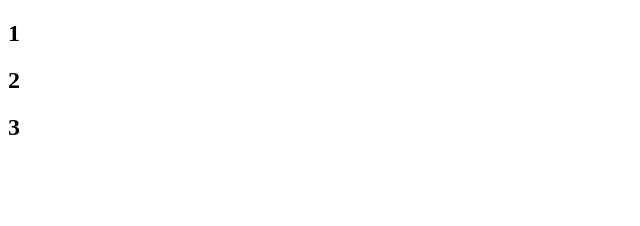
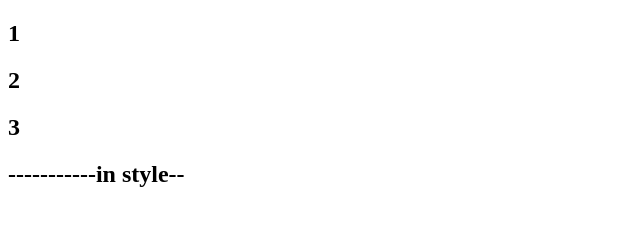
Before and after one commit to ShimkoIvan/test, a plain HTML site: page index.html in a window 1280 px wide. Shown: the whole page, without its empty margins (0-640 px from the left). Drawn offline with Linux system fonts and the light colour scheme.

Commit message:
first in style

```diff
--- a/index.html
+++ b/index.html
@@ -9,6 +9,6 @@
     <h2>1</h2>
     <h2>2</h2>
     <h2>3</h2>
-
+    <h2>-----------in style--</h2>
 </body>
 </html>
```
